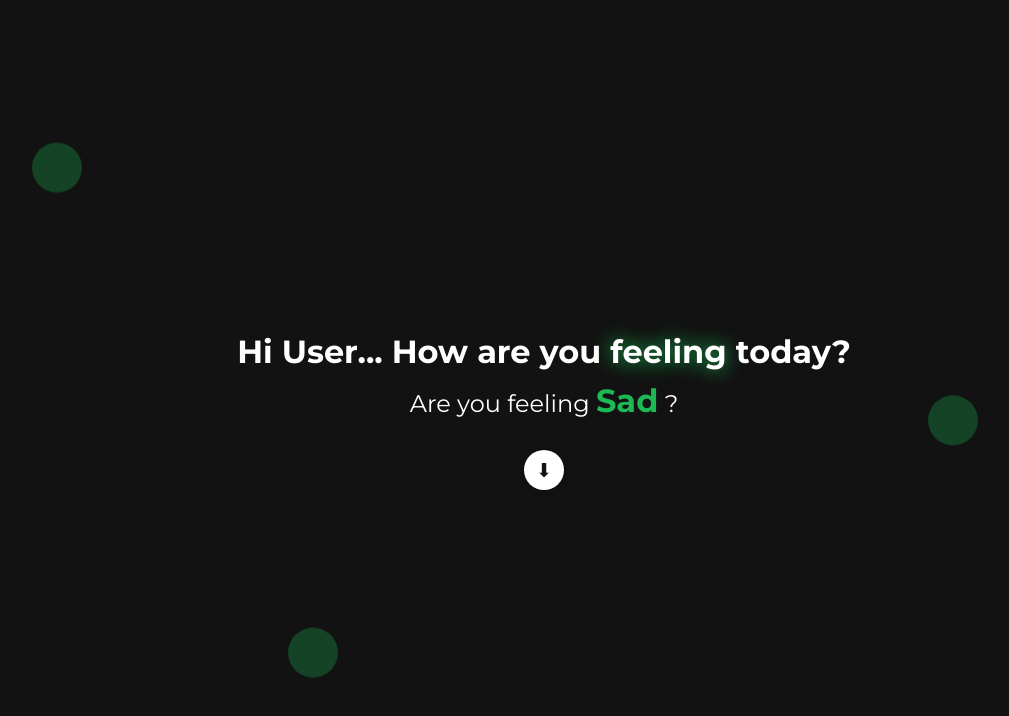
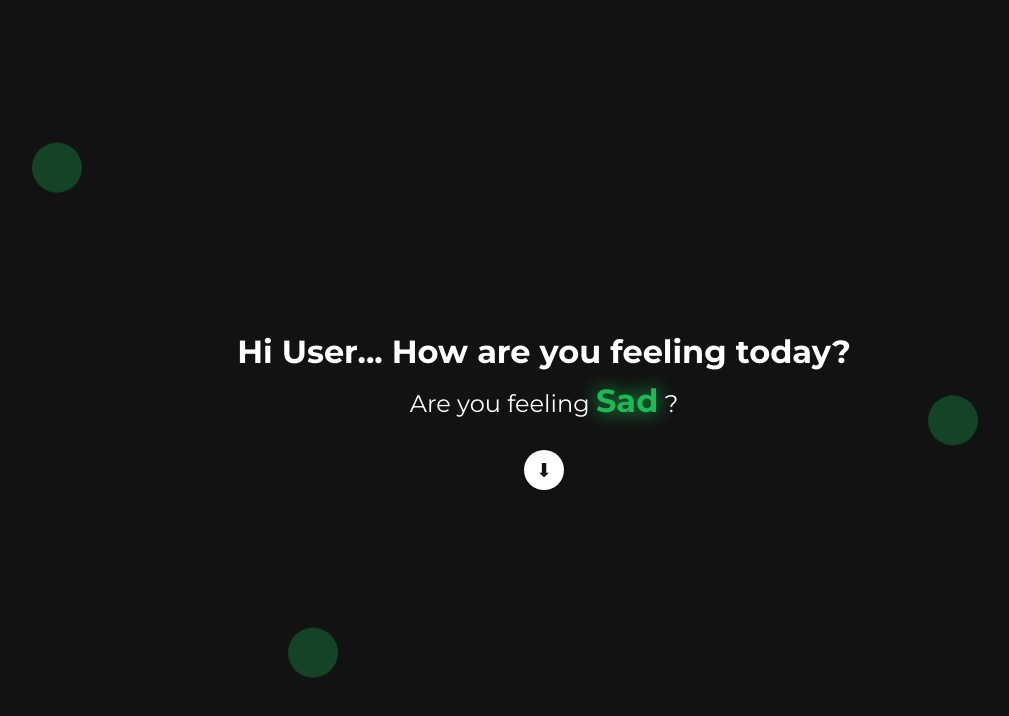
Before and after one commit to mkn999/ai-project, a plain HTML site: page index.html in a window 1280 px wide. Shown: the top 716 px of the page, without its empty margins (96-1105 px from the left). Drawn offline with Linux system fonts and the light colour scheme.

Commit message:
new update

```diff
--- a/index.html
+++ b/index.html
@@ -80,16 +80,14 @@
       font-size: 2rem;
       font-weight: 700;
       color: #1db954;
+      text-shadow: 0 0 5px #1db954;
+      animation: glow 1.5s infinite alternate;
     }
 
     .areyou {
       font-size: 1.5rem;
     }
 
-    .mm {
-      text-shadow: 0 0 5px #1db954;
-      animation: glow 1.5s infinite alternate;
-    }
 
     @keyframes glow {
       from {
@@ -203,7 +201,7 @@
 
   <!-- Landing Page -->
   <div class="landing-page">
-    <h1>Hi User... How are you <span class="mm">feeling</span> today?</h1>
+    <h1>Hi User... How are you <span>feeling</span> today?</h1>
     <span class="areyou">Are you feeling <span id="changing-mood" class="changing-text"></span> ?</span>
     <div class="arrow" onclick="document.getElementById('mood-section').scrollIntoView({ behavior: 'smooth' })">⬇</div>
   </div>
```
